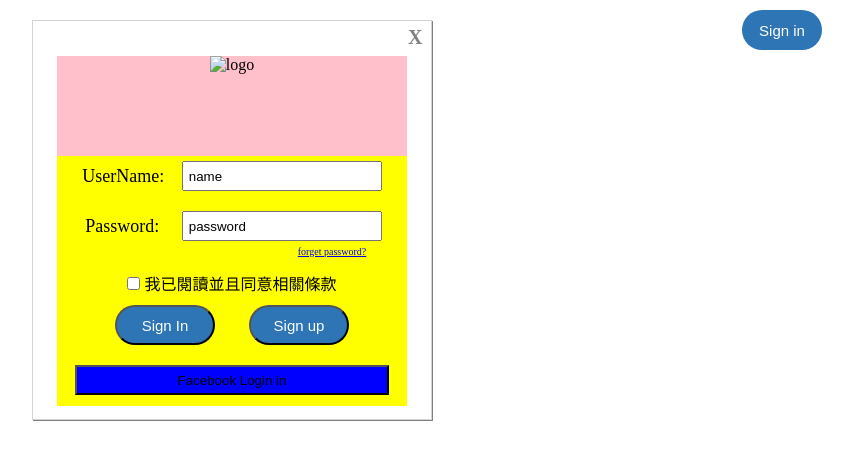
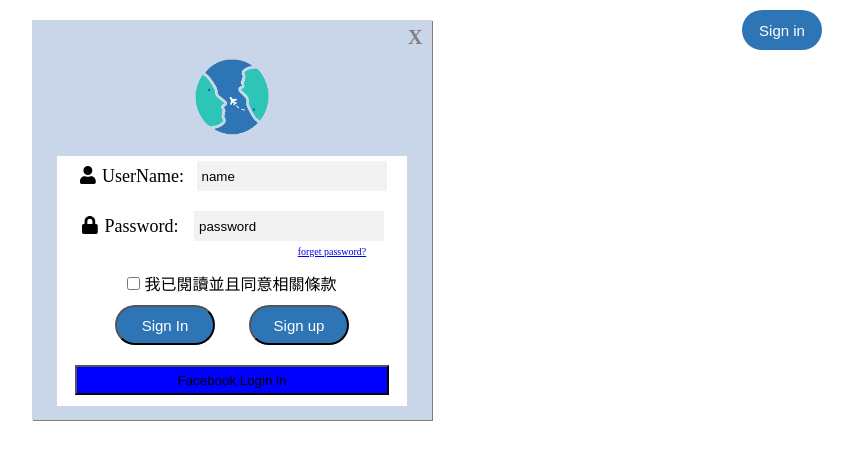
Before and after one commit to yipei1028/facebook-API, a plain HTML site: page index.html in a window 1280 px wide. Shown: the whole page, without its empty margins (408-1261 px from the left). Drawn offline with Linux system fonts and the light colour scheme.

Commit message:
revise some style

```diff
--- a/index.html
+++ b/index.html
@@ -7,6 +7,8 @@
   <meta http-equiv="X-UA-Compatible" content="ie=edge">
   <title>Login</title>
   <link rel="stylesheet" href="./style.css">
+  <script defer src="https://use.fontawesome.com/releases/v5.0.9/js/all.js" integrity="sha384-8iPTk2s/jMVj81dnzb/iFR2sdA7u06vHJyyLlAd4snFpCl/SnyUjRrbdJsw1pGIl"
+    crossorigin="anonymous"></script>
 </head>
 
 <body>
@@ -17,15 +19,21 @@
   <div class="login-box">
     <div class="close-btn"> X </div>
     <div class="login-top">
-      <img src="" alt="logo">
+      <img src="./images/only-logo.png" alt="logo">
     </div>
     <div class="login-bottom">
       <div class="user-name-box">
+        <div class="input-icon">
+          <i class="fas fa-user"></i>
+        </div>
         <div class="inputTitle">UserName:
         </div>
         <input type="text" value="name" />
       </div>
       <div class="password-box">
+        <div class="input-icon">
+          <i class="fas fa-lock"></i>
+        </div>
         <div class="inputTitle">Password:
         </div>
         <input type="text" value="password" />
--- a/style.css
+++ b/style.css
@@ -29,7 +29,7 @@ nav > button{
   height:400px;
   margin: 0 auto;
   /* box-shadow: ; */
-  background-color: white;
+  background-color: rgba(76,116,179,0.3);
   padding:5px 15px 0px 15px;
   border:1px solid lightgray;
   box-shadow: 1px 1px gray;
@@ -43,7 +43,6 @@ nav > button{
   font-weight: bold;
   font-size: 20px;
   margin-left:360px;
-  /* 這裡設定margin-right:40px;沒用，margin-left卻可以QAQ */
 }
 
 .login-top{
@@ -51,8 +50,13 @@ nav > button{
   width:95%;
   height:100px;
   margin:0 auto;
-  background-color: pink;
+
   text-align: center;
+}
+
+.login-top > img{
+  width: 80px;
+  height: 80px;
 }
 
 .login-bottom{
@@ -60,7 +64,7 @@ nav > button{
   width:95%;
   height:250px;
   margin:0 auto;
-  background-color: yellow;
+  background-color:white;
   text-align: center;
 }
 
@@ -74,18 +78,26 @@ vertical-align: middle;
 font-size:18px;
 }
 
+.input-icon{
+  display:inline-block;
+  width:20px;
+  vertical-align: middle;
+}
+
 .inputTitle{
  display:inline-block;
- width:80px;
+ width:70px;
  vertical-align: middle;
 }
 
 .user-name-box > input{
-width:200px;
+width:190px;
 height: 30px;
-margin-left:15px;
+margin-left:20px;
 vertical-align: middle;
 padding:5px;
+background-color:rgb(242,242,242);
+border: 0px;
 }
 
 .password-box{
@@ -99,10 +111,12 @@ padding:5px;
 }
 
 .password-box > input{
-  width:200px;
+  width:190px;
   height: 30px;
   margin-left:15px;
   padding:5px;
+  background-color:rgb(242,242,242);
+  border: 0px;
 }
 
 .mention-box{
```
Also changed, not shown: images/only-logo.png (added).
